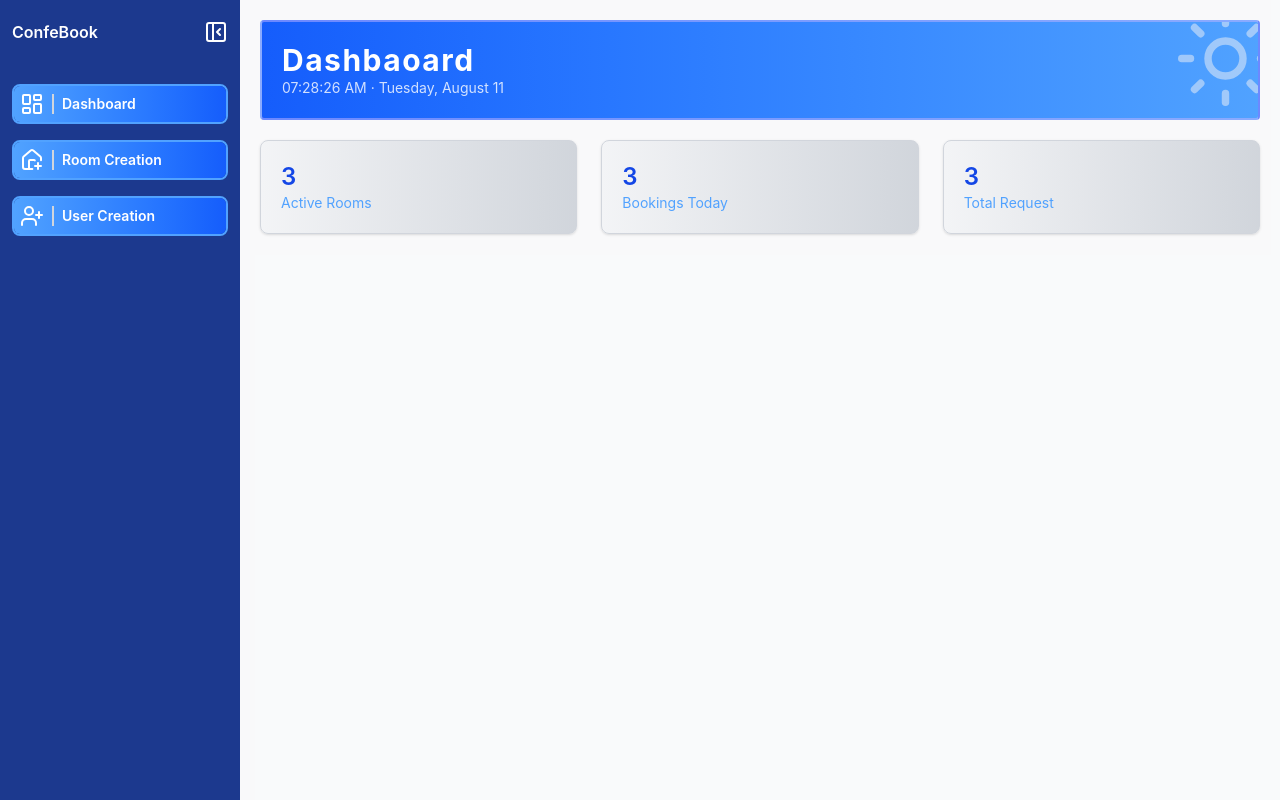
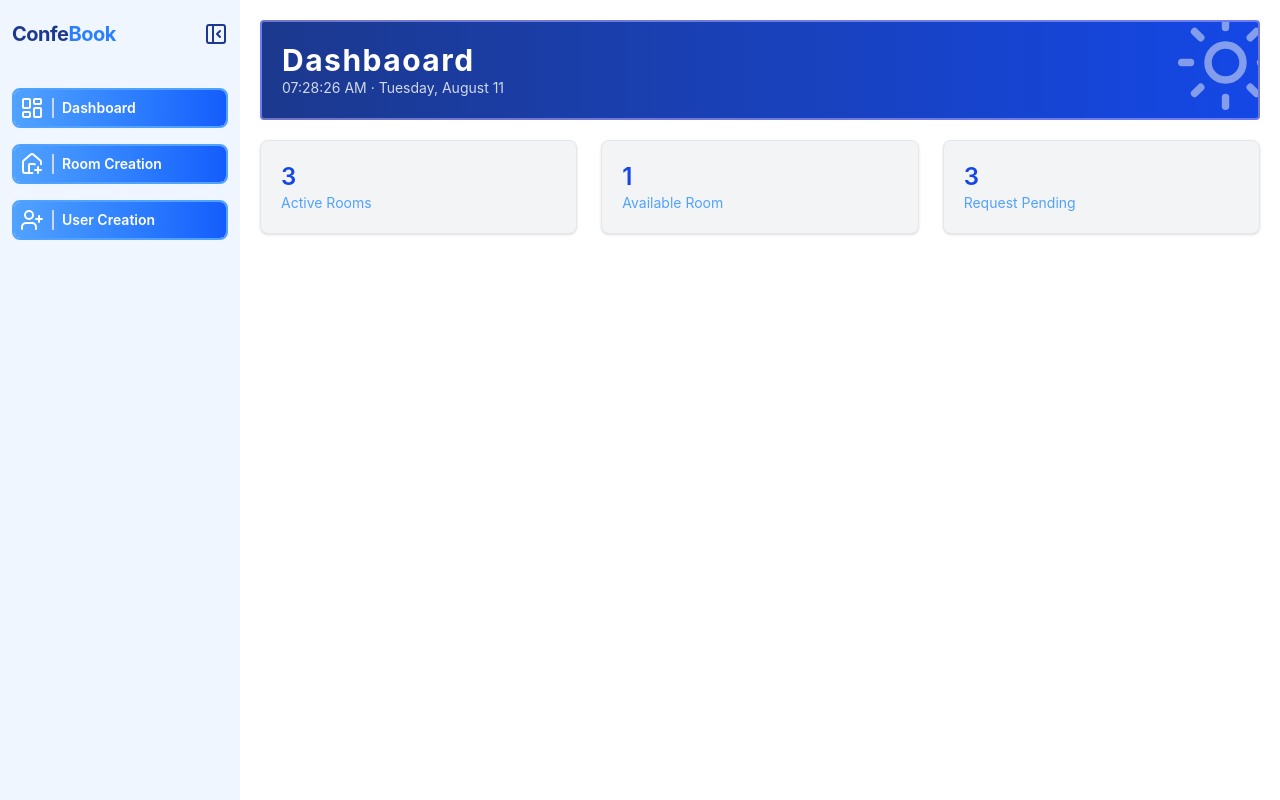
Before and after one commit to Bintooot/booking-rooms, a React app in the folder frontend/: page /dashboard in a window 1280 px wide. Built offline with nearby package versions, Linux system fonts and the light colour scheme; the HTML template or start-up script is replaced by a standard one.

Commit message:
light and dark theme

```diff
--- a/frontend/src/components/Banner.jsx
+++ b/frontend/src/components/Banner.jsx
@@ -1,7 +1,7 @@
 import { useEffect, useState } from "react";
-import { Sun } from "lucide-react";
+import { Sun, Moon } from "lucide-react";
 
-function Banner({ header }) {
+function Banner({ header, theme, toggleTheme }) {
   const [now, setNow] = useState(new Date());
 
   useEffect(() => {
@@ -14,7 +14,9 @@ function Banner({ header }) {
 
   return (
     <>
-      <div className="w-full h-25 bg-linear-to-r from-blue-600 to-blue-400 border-2 border-violet-300/50 rounded content-center px-5 relative overflow-hidden">
+      <div
+        className={`w-full h-25 bg-linear-to-r ${theme ? "from-blue-600 to-blue-400 border-2 border-violet-300/50" : `from-blue-900 to-blue-700 border-2 border-violet-300/50`}  rounded content-center px-5 relative overflow-hidden`}
+      >
         <h1 className="text-white text-3xl font-bold tracking-wider">
           {header}
         </h1>
@@ -31,8 +33,11 @@ function Banner({ header }) {
             day: "numeric",
           })}
         </p>
-        <div className="absolute -top-4 -right-5 text-gray-100/50 cursor-pointer hover:scale-110 duration-200">
-          <Sun size={105}  strokeWidth={1.7}/>
+        <div
+          className={`absolute -top-3 -right-5 text-gray-100/50 cursor-pointer hover:scale-110 ${theme ? "rotate-180" : "rotate-0"} duration-200`}
+        >
+          <Sun size={105} strokeWidth={1.7} onClick={toggleTheme} />
+          <Moon size={105} strokeWidth={1.7} onClick={toggleTheme} />
         </div>
       </div>
     </>
--- a/frontend/src/components/Sidebar.jsx
+++ b/frontend/src/components/Sidebar.jsx
@@ -7,7 +7,7 @@ import {
 } from "lucide-react";
 import { useState } from "react";
 
-function Sidebar() {
+function Sidebar({ theme }) {
   const [isCollapsed, setIsCollapsed] = useState(false);
 
   function toggleShrink() {
@@ -41,7 +41,7 @@ function Sidebar() {
   return (
     <>
       <section
-        className={`${isCollapsed ? "w-20" : "w-60"} h-screen py-5 px-3 flex flex-col gap-10 duration-200 overflow-hidden cursor-pointer bg-blue-900`}
+        className={`${isCollapsed ? "w-20" : "w-60"} h-screen py-5 px-3 flex flex-col gap-10 duration-200 overflow-hidden cursor-pointer ${theme ? `bg-slate-800` : `bg-blue-50`}`}
       >
         <div
           className={
@@ -50,15 +50,22 @@ function Sidebar() {
               : `flex justify-between items-center`
           }
         >
-          <h1 className={isCollapsed ? `hidden` : `text-white font-semibold`}>
-            ConfeBook
+          <h1
+            className={`${isCollapsed ? "hidden" : "block"} text-xl font-bold tracking-tight ${
+              theme ? "text-white" : "text-blue-900"
+            }`}
+          >
+            Confe
+            <span className={theme ? "text-blue-400" : "text-blue-500"}>
+              Book
+            </span>
           </h1>
           <PanelLeftClose
-            className={
+            className={`${
               isCollapsed
-                ? `rotate-180 duration-200 text-white hover:text-blue-500 hover:translate-x-2`
-                : `text-white hover:text-blue-500 hover:-translate-x-2 duration-200`
-            }
+                ? `rotate-180 duration-200 hover:text-blue-500 hover:translate-x-2`
+                : `hover:text-blue-500 hover:-translate-x-2 duration-200`
+            } ${theme ? "text-white" : "text-blue-900"}`}
             onClick={toggleShrink}
           />
         </div>
--- a/frontend/src/layouts/AdminLayout.jsx
+++ b/frontend/src/layouts/AdminLayout.jsx
@@ -1,13 +1,27 @@
 import Sidebar from "../components/Sidebar.jsx";
 import { Outlet } from "react-router-dom";
+import { useEffect, useState } from "react";
 
 function AdminLayout() {
+  const [theme, setTheme] = useState(() => {
+    const saved = localStorage.getItem("theme");
+    return saved === "dark";
+  });
+
+  useEffect(() => {
+    localStorage.setItem("theme", theme ? "dark" : "light");
+  }, [theme]);
+
+  function toggleTheme() {
+    setTheme((prev) => !prev);
+  }
+
   return (
     <>
       <main className="bg-gray-100/50 flex">
-        <Sidebar />
-        <div className="flex-1 p-5">
-          <Outlet />
+        <Sidebar theme={theme} />
+        <div className={`flex-1 p-5 ${theme ? "bg-slate-900" : `bg-white`}`}>
+          <Outlet context={{ theme, toggleTheme }} />
         </div>
       </main>
     </>
--- a/frontend/src/pages/Dashbaord.jsx
+++ b/frontend/src/pages/Dashbaord.jsx
@@ -1,24 +1,70 @@
+import { useOutletContext } from "react-router-dom";
 import Banner from "../components/Banner.jsx";
 import { DoorOpen } from "lucide-react";
 
 function Dashboard() {
+  const { theme, toggleTheme } = useOutletContext();
+
   return (
     <>
       <main className="w-full">
-        <Banner header="Dashbaoard" />
+        <Banner header="Dashbaoard" theme={theme} toggleTheme={toggleTheme} />
+
         <section className="grid grid-cols-1 sm:grid-cols-3 gap-6 mt-5">
-          <div className="bg-linear-to-r from-gray-100 shadow to-gray-300 border border-gray-300 rounded-lg p-5">
-            <h3 className="text-blue-700 text-2xl font-semibold">3</h3>
-            <p className="text-blue-400 text-sm">Active Rooms</p>
+          <div
+            className={`${
+              theme
+                ? "bg-slate-800 border-slate-600"
+                : "bg-gray-100  border-gray-200"
+            } shadow border rounded-lg p-5`}
+          >
+            <h3
+              className={`${theme ? "text-white" : "text-blue-700"} text-2xl font-semibold`}
+            >
+              3
+            </h3>
+            <p
+              className={`${theme ? "text-gray-400" : "text-blue-400"} text-sm`}
+            >
+              Active Rooms
+            </p>
           </div>
 
-          <div className="bg-linear-to-r from-gray-100 shadow to-gray-300 border border-gray-300 rounded-lg p-5">
-            <h3 className="text-blue-700 text-2xl font-semibold">3</h3>
-            <p className="text-blue-400 text-sm">Bookings Today</p>
+          <div
+            className={`${
+              theme
+                ? "bg-slate-800 border-slate-600"
+                : "bg-gray-100  border-gray-200"
+            } shadow border rounded-lg p-5`}
+          >
+            <h3
+              className={`${theme ? "text-white" : "text-blue-700"} text-2xl font-semibold`}
+            >
+              1
+            </h3>
+            <p
+              className={`${theme ? "text-gray-400" : "text-blue-400"} text-sm`}
+            >
+              Available Room
+            </p>
           </div>
-          <div className="bg-linear-to-r from-gray-100 shadow to-gray-300 border border-gray-300 rounded-lg p-5">
-            <h3 className="text-blue-700 text-2xl font-semibold">3</h3>
-            <p className="text-blue-400 text-sm">Total Request</p>
+          <div
+            className={`${
+              theme
+                ? "bg-slate-800 border-slate-600"
+                : "bg-gray-100  border-gray-200"
+            } shadow border rounded-lg p-5`}
+          >
+            <h3
+              className={`${theme ? "text-white" : "text-blue-700"} text-2xl font-semibold`}
+            >
+              3
+            </h3>
+            <p
+              className={`${theme ? "text-gray-400" : "text-blue-400"} text-sm`}
+            >
+              Request Pending
+            </p>
           </div>
         </section>
       </main>
```
